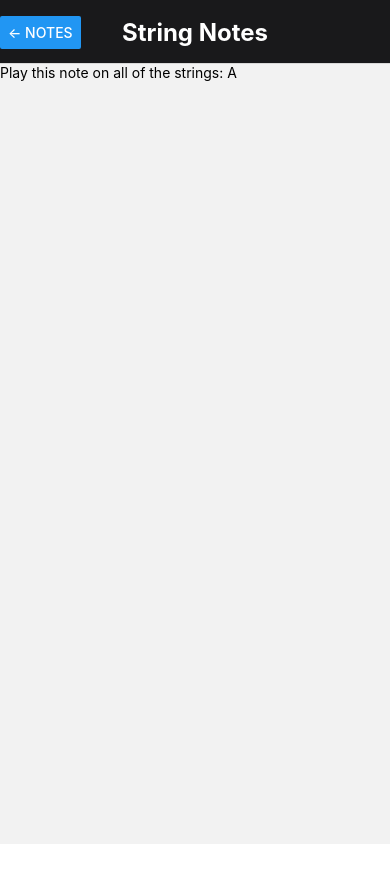
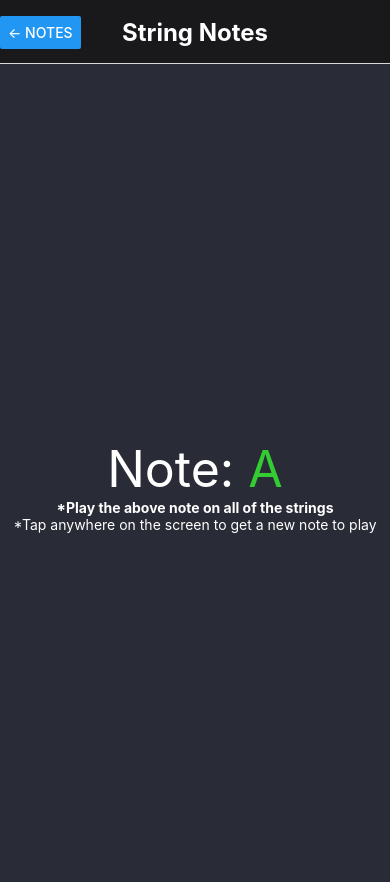
Before and after one commit to Brandon205/guitario, a React Native app: screen / in a window 390 px wide. Both pictures are taken after a click on the button "STRINGNOTES ->". Shown: the top 882 px of the page. Before the commit the page ends 844 px from the top, so only its background shows below. Built offline with nearby package versions, Linux system fonts and the light colour scheme.

Commit message:
Added StringsNote functionality

```diff
--- a/components/Notes.js
+++ b/components/Notes.js
@@ -14,7 +14,7 @@ export default function Notes(props) {
         <View style={styles.container} onTouchStart={() => playThis()}>
             <Text style={styles.noteText}>String: <Text style={{color: props.stringColor}}>{props.string}</Text></Text>
             <Text style={styles.noteText}>Note: <Text style={{color: props.noteColor}}>{props.note}</Text></Text>
-            <Text style={{color: '#000'}}>*Tap anywhere on the screen to get a new note to play</Text>
+            <Text style={{color: '#fff'}}>*Tap anywhere on the screen to get a new note to play</Text>
             <TouchableOpacity style={styles.answer} onLongPress={() => setShowAnswer(true)} onPressOut={() => setShowAnswer(false)}><Text style={styles.answer}>*Press and hold here to see the correct fret</Text></TouchableOpacity>
             <Text style={{display: showAnswer ? 'flex' : 'none', color: 'white', fontSize: 20}}>{frets[props.string][props.note]}</Text>
         </View>
--- a/components/StringsNote.js
+++ b/components/StringsNote.js
@@ -1,10 +1,29 @@
 import React from 'react'
-import { View, Text } from 'react-native'
+import { View, Text, StyleSheet, Dimensions } from 'react-native'
 
 export default function StringsNote(props) {
     return (
-        <View>
-            <Text>Play this note on all of the strings: A</Text>
+        <View style={styles.container} onTouchStart={() => props.createNote()}>
+            <Text style={styles.screenText}>Note: <Text style={{color: props.noteColor}}>{props.note}</Text></Text>
+            <Text style={{color: '#fff', fontWeight: 'bold'}}>*Play the above note on all of the strings</Text>
+            <Text style={{color: '#fff'}}>*Tap anywhere on the screen to get a new note to play</Text>
         </View>
     )
 }
+
+const styles = StyleSheet.create({
+    container: {
+        textAlign: 'center',
+        display: 'flex',
+        justifyContent: 'center',
+        alignItems: 'center',
+        backgroundColor: '#292B36',
+        width: Dimensions.get('window').width,
+        height: Dimensions.get('window').height
+    },
+    screenText: {
+        fontSize: 50,
+        color: 'white'
+    },
+
+})
```
